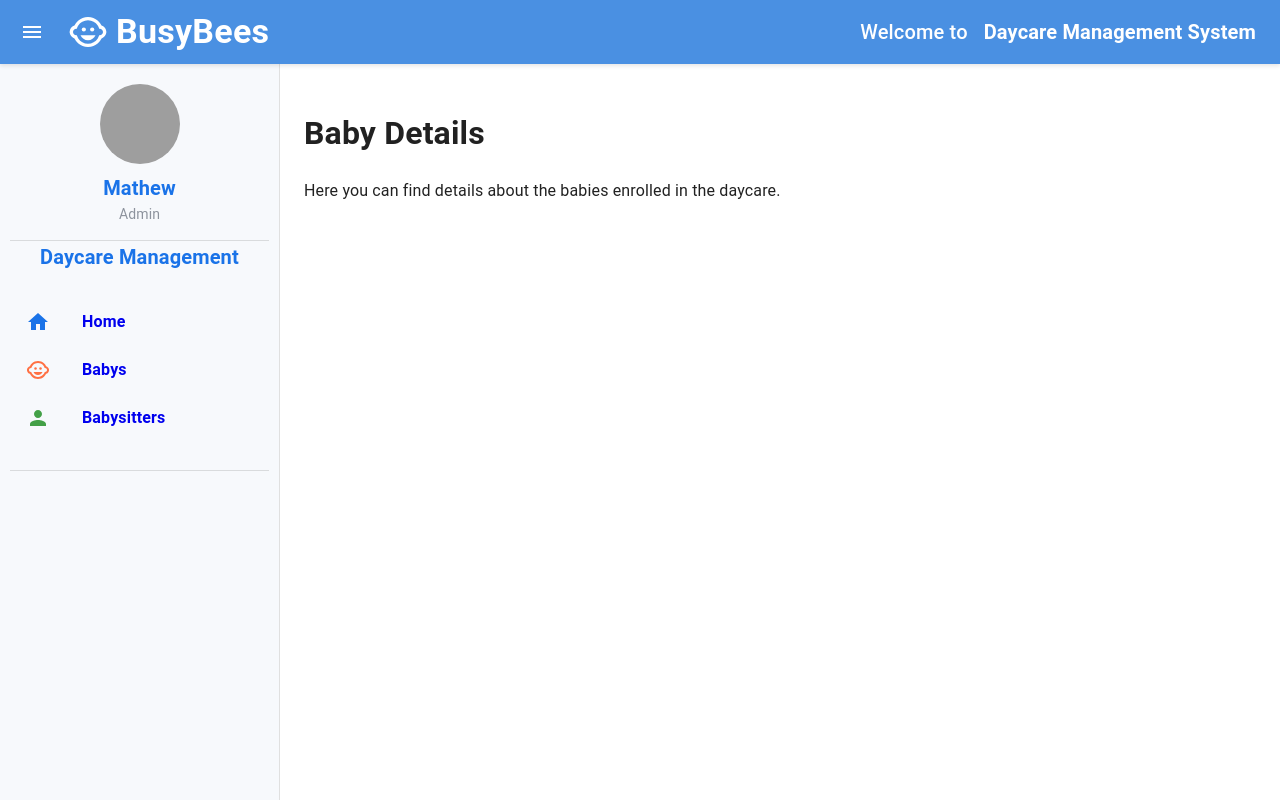
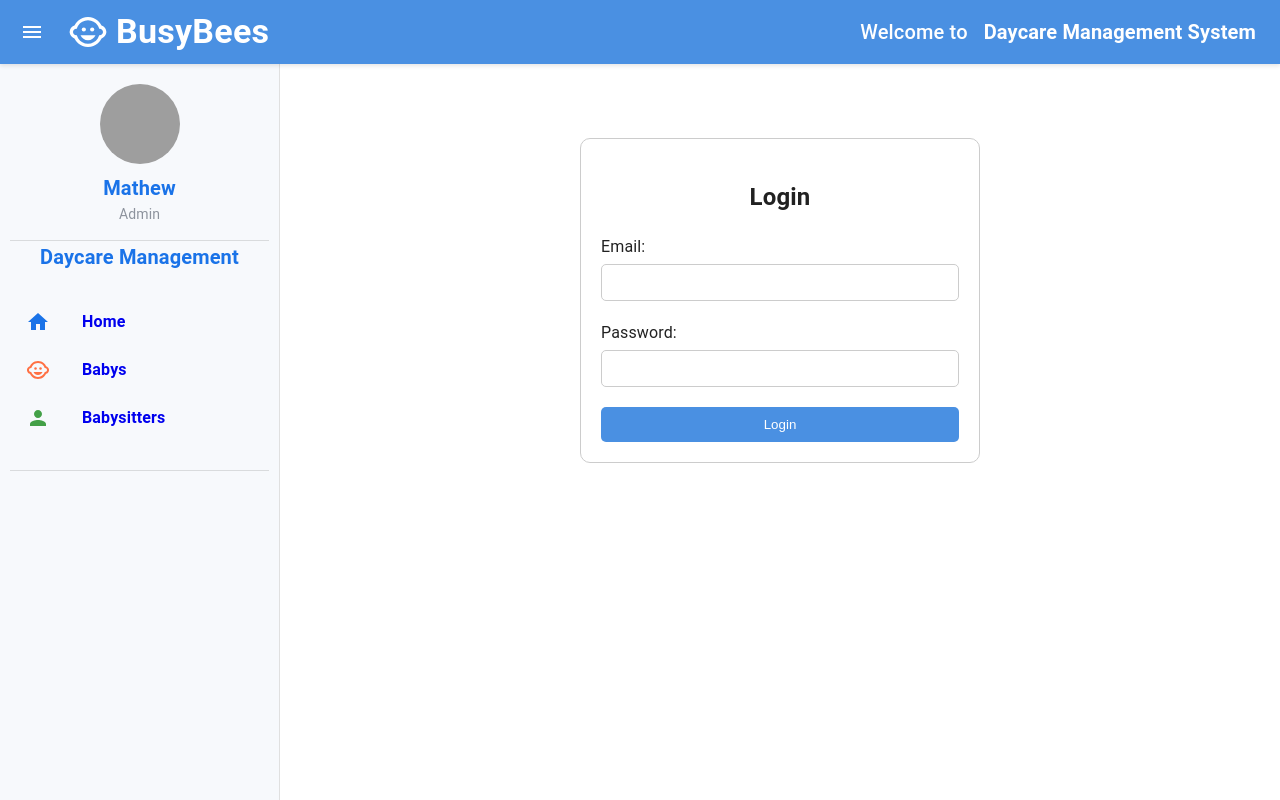
Before and after one commit to hewageuhcu/BusyBees_DCMS-Front_End-, a React (Vite) app in the folder BusyBees_DCMS-Frontend/: page /login in a window 1280 px wide. Built offline with nearby package versions, Linux system fonts and the light colour scheme; grey boxes are pictures that could not be loaded.

Commit message:
css added

```diff
--- a/BusyBees_DCMS-Frontend/package.json
+++ b/BusyBees_DCMS-Frontend/package.json
@@ -17,6 +17,7 @@
     "axios": "^1.7.7",
     "react": "^18.3.1",
     "react-dom": "^18.3.1",
+    "react-hook-form": "^7.53.0",
     "react-router-dom": "^6.27.0"
   },
   "devDependencies": {
--- a/BusyBees_DCMS-Frontend/src/App.css
+++ b/BusyBees_DCMS-Frontend/src/App.css
@@ -7,3 +7,52 @@
   flex: 1;
   padding: 20px;
 }
+
+/* Login form */
+.login-form {
+  max-width: 400px;
+  margin: 50px auto;
+  padding: 20px;
+  border: 1px solid #ccc;
+  border-radius: 10px;
+}
+
+.login-form h2 {
+  text-align: center;
+}
+
+.login-form div {
+  margin-bottom: 15px;
+}
+
+.login-form label {
+  display: block;
+  margin-bottom: 5px;
+}
+
+.login-form input {
+  width: 100%;
+  padding: 10px;
+  margin-bottom: 5px;
+  border: 1px solid #ccc;
+  border-radius: 5px;
+}
+
+.login-form button {
+  width: 100%;
+  padding: 10px;
+  background-color:#4A90E2;
+  color: white;
+  border: none;
+  border-radius: 5px;
+  cursor: pointer;
+}
+
+.login-form button:hover {
+  background-color: #45a049;
+}
+
+.login-form span {
+  color: red;
+  font-size: 12px;
+}
--- a/BusyBees_DCMS-Frontend/src/pages/LoginPage.jsx
+++ b/BusyBees_DCMS-Frontend/src/pages/LoginPage.jsx
@@ -1,12 +1,56 @@
-import React from 'react'
+// import React from 'react'
 
-function LoginPage() {
-    return (
-      <div>
-        <h1>Baby Details</h1>
-        <p>Here you can find details about the babies enrolled in the daycare.</p>
-      </div>
-    );
-  }
+// function LoginPage() {
+//     return (
+//       <div>
+//         <h1>Email</h1>
+//         <h1>Password</h1>
+//       </div>
+//     );
+//   }
 
-  export default LoginPage;
+//   export default LoginPage;
+
+// src/LoginForm.jsx
+import React from 'react';
+import { useForm } from 'react-hook-form';
+
+const LoginPage = () => {
+  const { register, handleSubmit, formState: { errors } } = useForm();
+
+  const onSubmit = (data) => {
+    console.log(data);
+
+  };
+
+  return (
+    <div className="login-form">
+      <h2>Login</h2>
+      <form onSubmit={handleSubmit(onSubmit)}>
+        <div>
+          <label htmlFor="email">Email:</label>
+          <input
+            type="email"
+            id="email"
+            {...register("email", { required: "Email is required" })}
+          />
+          {errors.email && <span>{errors.email.message}</span>}
+        </div>
+
+        <div>
+          <label htmlFor="password">Password:</label>
+          <input
+            type="password"
+            id="password"
+            {...register("password", { required: "Password is required" })}
+          />
+          {errors.password && <span>{errors.password.message}</span>}
+        </div>
+
+        <button type="submit">Login</button>
+      </form>
+    </div>
+  );
+};
+
+export default LoginPage;
```
Also changed, not shown: 1 other file (tests, documents, lock files or other folders).
